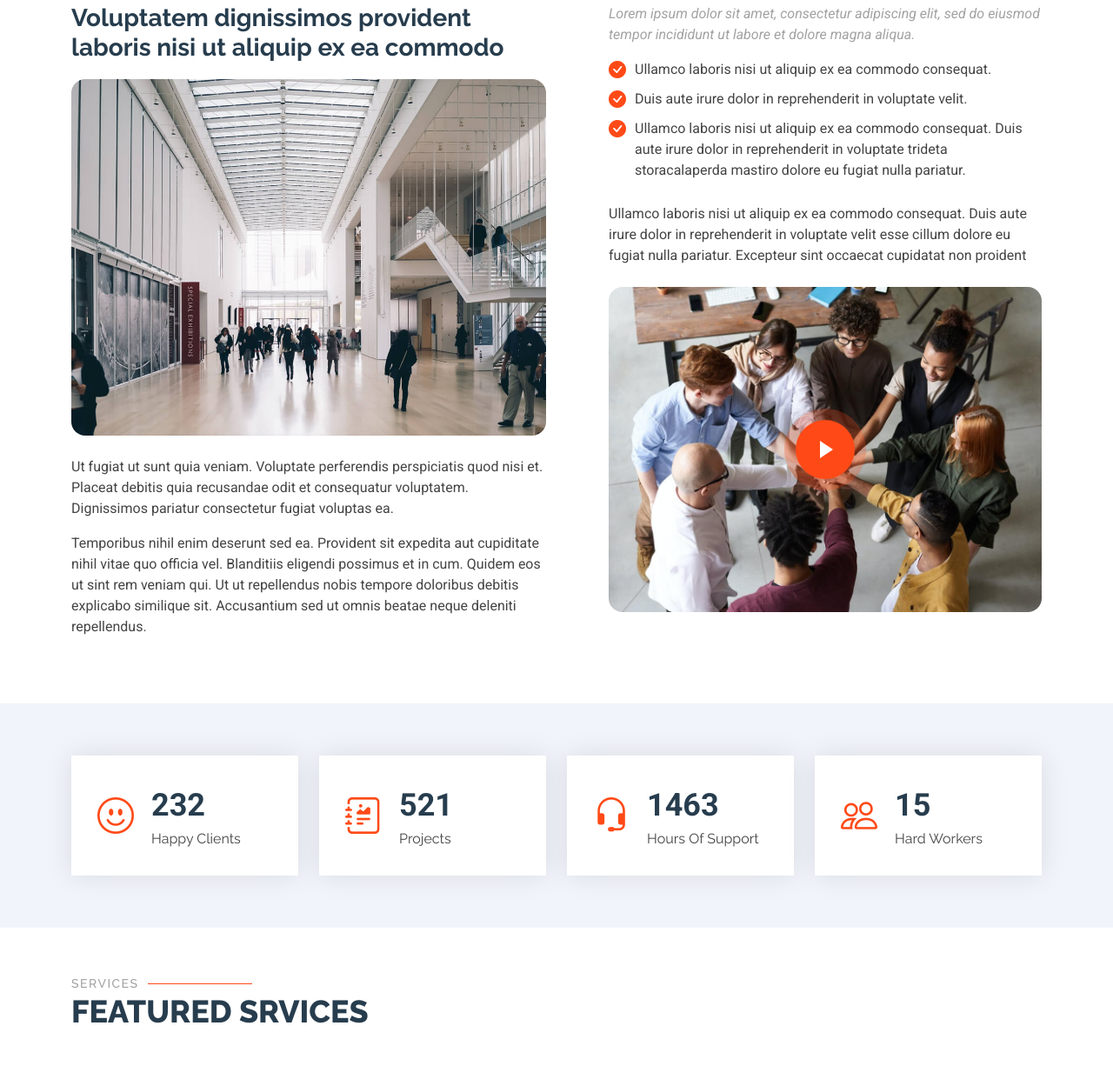
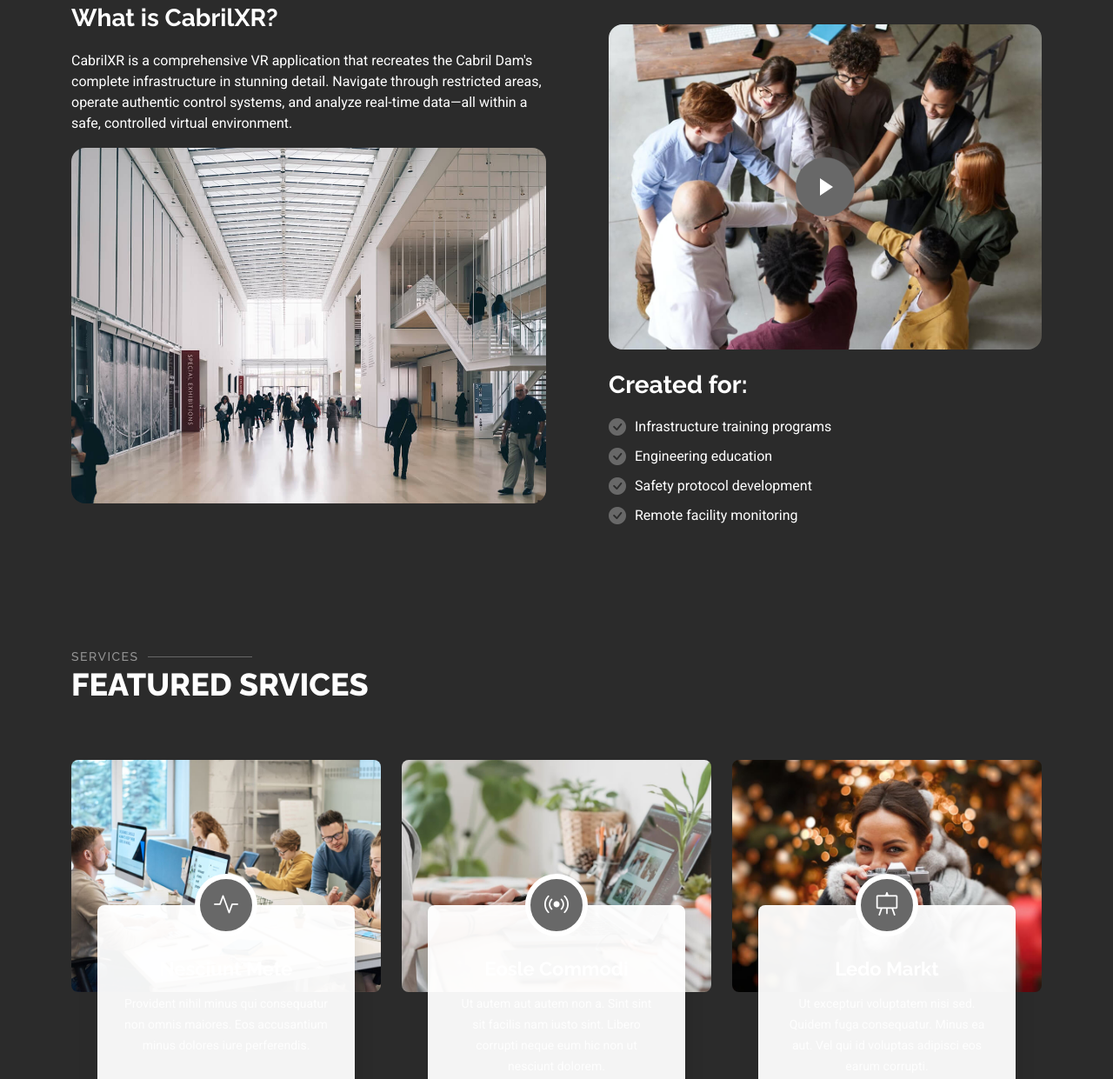
Before and after one commit to tomasms122/tomasms122.github.io, a plain HTML site: page index.html in a window 1280 px wide. Shown: the part 856-2097 px from the top of the page at 87% size. Drawn offline with Linux system fonts and the light colour scheme.

Commit message:
Colors and about section

```diff
--- a/assets/css/main.css
+++ b/assets/css/main.css
@@ -19,10 +19,10 @@
 
 /* Global Colors - The following color variables are used throughout the website. Updating them here will change the color scheme of the entire website */
 :root {
-  --background-color: #ffffff; /* Background color for the entire website, including individual sections */
-  --default-color: #444444; /* Default color used for the majority of the text content across the entire website */
-  --heading-color: #273d4e; /* Color for headings, subheadings and title throughout the website */
-  --accent-color: #ff4a17; /* Accent color that represents your brand on the website. It's used for buttons, links, and other elements that need to stand out */
+  --background-color: #2b2b2b; /* Background color for the entire website, including individual sections */
+  --default-color: #ffffff; /* Default color used for the majority of the text content across the entire website */
+  --heading-color: #ffffff; /* Color for headings, subheadings and title throughout the website */
+  --accent-color: #686868; /* Accent color that represents your brand on the website. It's used for buttons, links, and other elements that need to stand out */
   --surface-color: #ffffff; /* The surface color is used as a background of boxed elements within sections, such as cards, icon boxes, or other elements that require a visual separation from the global background. */
   --contrast-color: #ffffff; /* Contrast color for text, ensuring readability against backgrounds of accent, heading, or default colors. */
 }
--- a/index.html
+++ b/index.html
@@ -100,31 +100,23 @@
 
         <div class="row gy-4">
           <div class="col-lg-6" data-aos="fade-up" data-aos-delay="100">
-            <h3>Voluptatem dignissimos provident laboris nisi ut aliquip ex ea commodo</h3>
+            <h3>What is CabrilXR?</h3>
+            <p>        CabrilXR is a comprehensive VR application that recreates the Cabril Dam's complete infrastructure in stunning detail. Navigate through restricted areas, operate authentic control systems, and analyze real-time data—all within a safe, controlled virtual environment.            </p>
             <img src="assets/img/about.jpg" class="img-fluid rounded-4 mb-4" alt="">
-            <p>Ut fugiat ut sunt quia veniam. Voluptate perferendis perspiciatis quod nisi et. Placeat debitis quia recusandae odit et consequatur voluptatem. Dignissimos pariatur consectetur fugiat voluptas ea.</p>
-            <p>Temporibus nihil enim deserunt sed ea. Provident sit expedita aut cupiditate nihil vitae quo officia vel. Blanditiis eligendi possimus et in cum. Quidem eos ut sint rem veniam qui. Ut ut repellendus nobis tempore doloribus debitis explicabo similique sit. Accusantium sed ut omnis beatae neque deleniti repellendus.</p>
           </div>
           <div class="col-lg-6" data-aos="fade-up" data-aos-delay="250">
             <div class="content ps-0 ps-lg-5">
-              <p class="fst-italic">
-                Lorem ipsum dolor sit amet, consectetur adipiscing elit, sed do eiusmod tempor incididunt ut labore et dolore
-                magna aliqua.
-              </p>
-              <ul>
-                <li><i class="bi bi-check-circle-fill"></i> <span>Ullamco laboris nisi ut aliquip ex ea commodo consequat.</span></li>
-                <li><i class="bi bi-check-circle-fill"></i> <span>Duis aute irure dolor in reprehenderit in voluptate velit.</span></li>
-                <li><i class="bi bi-check-circle-fill"></i> <span>Ullamco laboris nisi ut aliquip ex ea commodo consequat. Duis aute irure dolor in reprehenderit in voluptate trideta storacalaperda mastiro dolore eu fugiat nulla pariatur.</span></li>
-              </ul>
-              <p>
-                Ullamco laboris nisi ut aliquip ex ea commodo consequat. Duis aute irure dolor in reprehenderit in voluptate
-                velit esse cillum dolore eu fugiat nulla pariatur. Excepteur sint occaecat cupidatat non proident
-              </p>
-
-              <div class="position-relative mt-4">
+              <div class="position-relative mt-4 mb-4">
                 <img src="assets/img/about-2.jpg" class="img-fluid rounded-4" alt="">
                 <a href="https://www.youtube.com/watch?v=Y7f98aduVJ8" class="glightbox pulsating-play-btn"></a>
               </div>
+              <h3>Created for:</h3>
+              <ul>
+                <li><i class="bi bi-check-circle-fill"></i> <span>Infrastructure training programs</span></li>
+                <li><i class="bi bi-check-circle-fill"></i> <span>Engineering education</span></li>
+                <li><i class="bi bi-check-circle-fill"></i> <span>Safety protocol development</span></li>
+                <li><i class="bi bi-check-circle-fill"></i> <span>Remote facility monitoring</span></li>
+              </ul>
             </div>
           </div>
         </div>
@@ -132,59 +124,6 @@
       </div>
 
     </section><!-- /About Section -->
-
-    <!-- Stats Section -->
-    <section id="stats" class="stats section light-background">
-
-      <div class="container" data-aos="fade-up" data-aos-delay="100">
-
-        <div class="row gy-4">
-
-          <div class="col-lg-3 col-md-6">
-            <div class="stats-item d-flex align-items-center w-100 h-100">
-              <i class="bi bi-emoji-smile color-blue flex-shrink-0"></i>
-              <div>
-                <span data-purecounter-start="0" data-purecounter-end="232" data-purecounter-duration="1" class="purecounter"></span>
-                <p>Happy Clients</p>
-              </div>
-            </div>
-          </div><!-- End Stats Item -->
-
-          <div class="col-lg-3 col-md-6">
-            <div class="stats-item d-flex align-items-center w-100 h-100">
-              <i class="bi bi-journal-richtext color-orange flex-shrink-0"></i>
-              <div>
-                <span data-purecounter-start="0" data-purecounter-end="521" data-purecounter-duration="1" class="purecounter"></span>
-                <p>Projects</p>
-              </div>
-            </div>
-          </div><!-- End Stats Item -->
-
-          <div class="col-lg-3 col-md-6">
-            <div class="stats-item d-flex align-items-center w-100 h-100">
-              <i class="bi bi-headset color-green flex-shrink-0"></i>
-              <div>
-                <span data-purecounter-start="0" data-purecounter-end="1463" data-purecounter-duration="1" class="purecounter"></span>
-                <p>Hours Of Support</p>
-              </div>
-            </div>
-          </div><!-- End Stats Item -->
-
-          <div class="col-lg-3 col-md-6">
-            <div class="stats-item d-flex align-items-center w-100 h-100">
-              <i class="bi bi-people color-pink flex-shrink-0"></i>
-              <div>
-                <span data-purecounter-start="0" data-purecounter-end="15" data-purecounter-duration="1" class="purecounter"></span>
-                <p>Hard Workers</p>
-              </div>
-            </div>
-          </div><!-- End Stats Item -->
-
-        </div>
-
-      </div>
-
-    </section><!-- /Stats Section -->
 
     <!-- Services Section -->
     <section id="services" class="services section">
@@ -255,6 +194,59 @@
       </div>
 
     </section><!-- /Services Section -->
+
+        <!-- Stats Section -->
+        <section id="stats" class="stats section light-background">
+
+          <div class="container" data-aos="fade-up" data-aos-delay="100">
+
+            <div class="row gy-4">
+
+              <div class="col-lg-3 col-md-6">
+                <div class="stats-item d-flex align-items-center w-100 h-100">
+                  <i class="bi bi-emoji-smile color-blue flex-shrink-0"></i>
+                  <div>
+                    <span data-purecounter-start="0" data-purecounter-end="232" data-purecounter-duration="1" class="purecounter"></span>
+                    <p>Happy Clients</p>
+                  </div>
+                </div>
+              </div><!-- End Stats Item -->
+
+              <div class="col-lg-3 col-md-6">
+                <div class="stats-item d-flex align-items-center w-100 h-100">
+                  <i class="bi bi-journal-richtext color-orange flex-shrink-0"></i>
+                  <div>
+                    <span data-purecounter-start="0" data-purecounter-end="521" data-purecounter-duration="1" class="purecounter"></span>
+                    <p>Projects</p>
+                  </div>
+                </div>
+              </div><!-- End Stats Item -->
+
+              <div class="col-lg-3 col-md-6">
+                <div class="stats-item d-flex align-items-center w-100 h-100">
+                  <i class="bi bi-headset color-green flex-shrink-0"></i>
+                  <div>
+                    <span data-purecounter-start="0" data-purecounter-end="1463" data-purecounter-duration="1" class="purecounter"></span>
+                    <p>Hours Of Support</p>
+                  </div>
+                </div>
+              </div><!-- End Stats Item -->
+
+              <div class="col-lg-3 col-md-6">
+                <div class="stats-item d-flex align-items-center w-100 h-100">
+                  <i class="bi bi-people color-pink flex-shrink-0"></i>
+                  <div>
+                    <span data-purecounter-start="0" data-purecounter-end="15" data-purecounter-duration="1" class="purecounter"></span>
+                    <p>Hard Workers</p>
+                  </div>
+                </div>
+              </div><!-- End Stats Item -->
+
+            </div>
+
+          </div>
+
+        </section><!-- /Stats Section -->
 
     <!-- Clients Section -->
     <section id="clients" class="clients section light-background">
```
